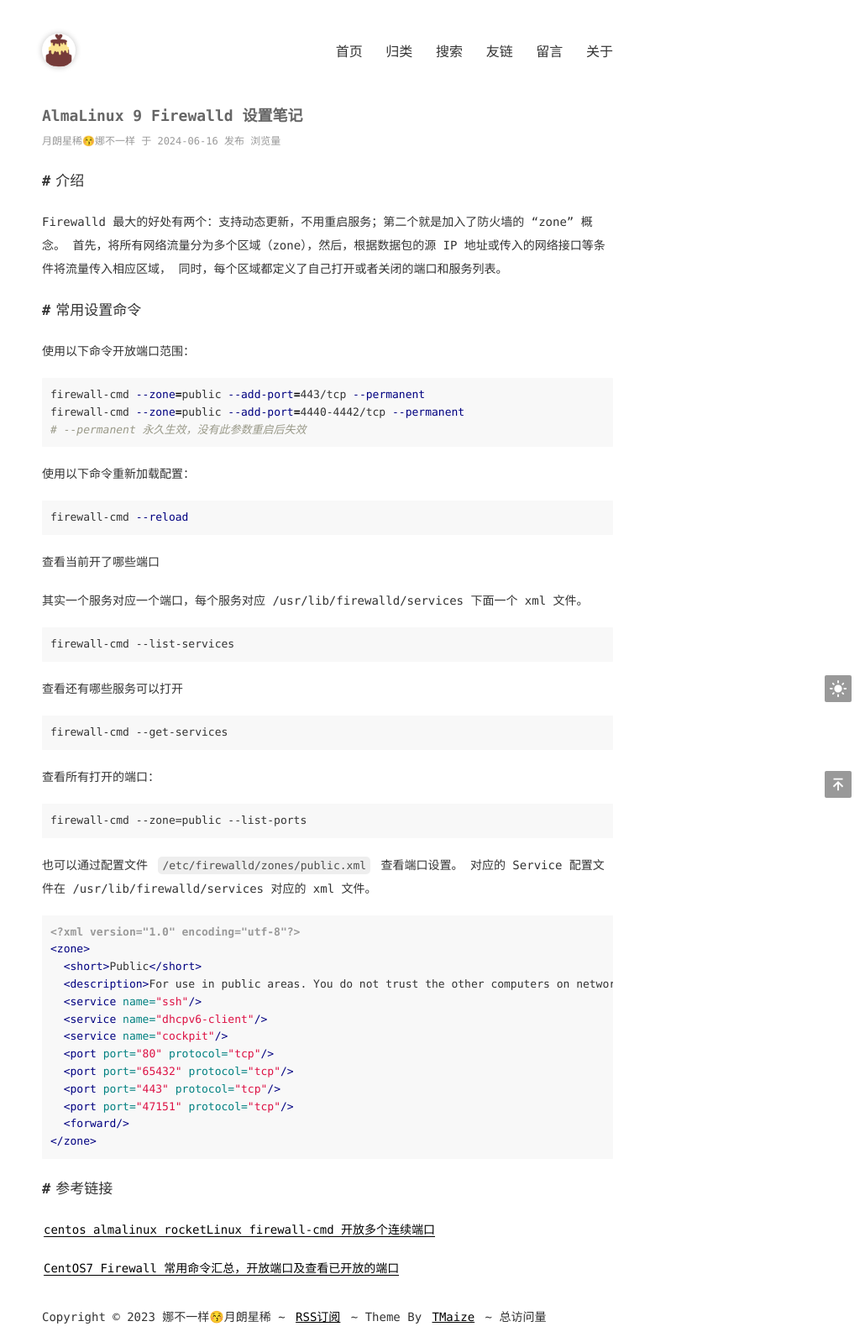
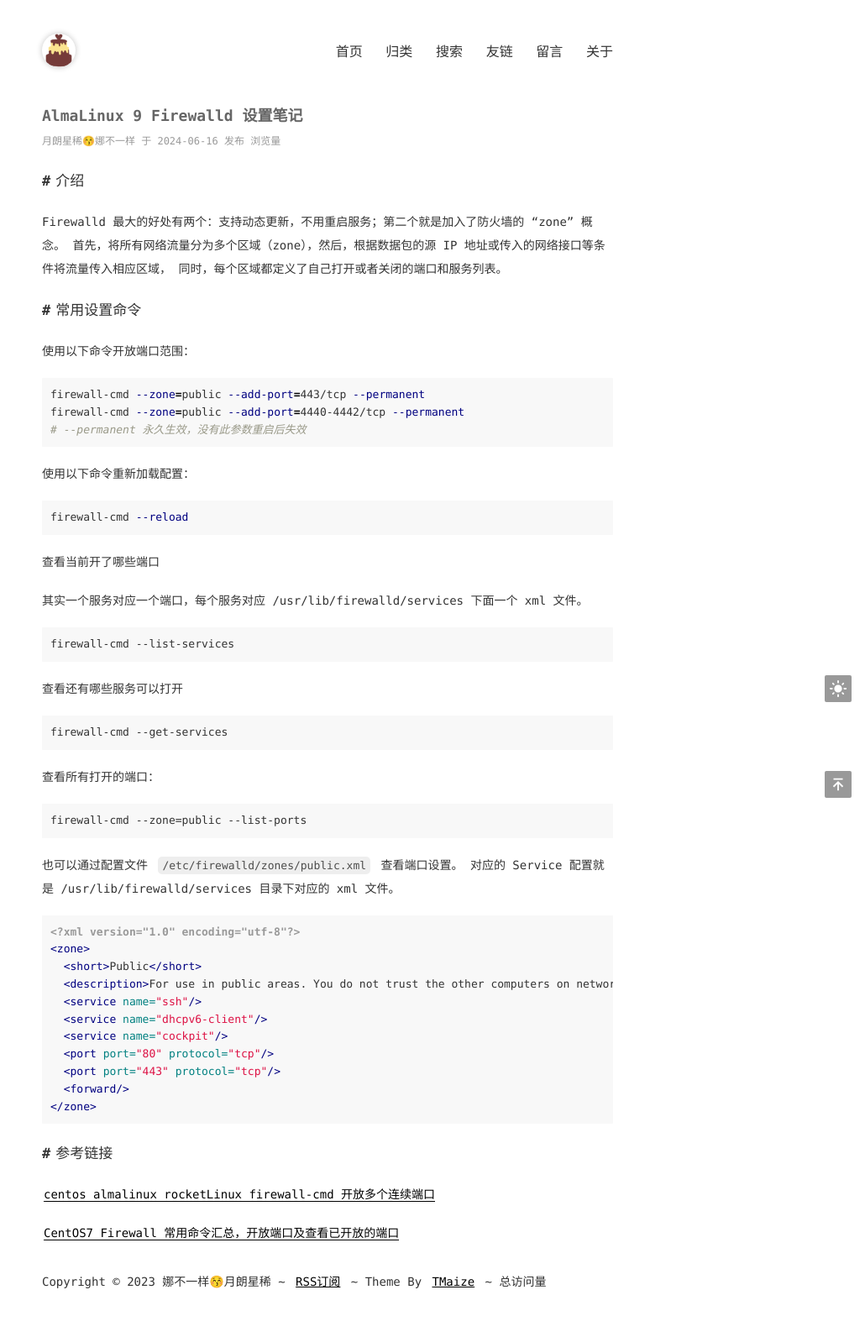
Before and after one commit to nksmiles/nksmiles.github.io, a Jekyll site: the page built from _posts/2024-06-16-Almulinux-firewalld-settings.md, in a window 1280 px wide. Shown: the whole page at 84% size, without its empty margins (250-1280 px from the left). Built offline with Jekyll 4.4.1, drawn with Linux system fonts in a browser that asks for light colours; comment, search, counter and statistics services are not loaded; after the commit the page ends 1550 px from its top, so only the background shows below that.

Commit message:
Update 2024-06-16-Almulinux-firewalld-settings.md

````diff
--- a/_posts/2024-06-16-Almulinux-firewalld-settings.md
+++ b/_posts/2024-06-16-Almulinux-firewalld-settings.md
@@ -43,7 +43,7 @@
 ```
 
 也可以通过配置文件 `/etc/firewalld/zones/public.xml` 查看端口设置。
-对应的 Service 配置文件在 /usr/lib/firewalld/services 对应的 xml 文件。
+对应的 Service 配置就是 /usr/lib/firewalld/services 目录下对应的 xml 文件。
 
 ```xml
 <?xml version="1.0" encoding="utf-8"?>
@@ -54,9 +54,7 @@
   <service name="dhcpv6-client"/>
   <service name="cockpit"/>
   <port port="80" protocol="tcp"/>
-  <port port="65432" protocol="tcp"/>
   <port port="443" protocol="tcp"/>
-  <port port="47151" protocol="tcp"/>
   <forward/>
 </zone>
 ```
````
